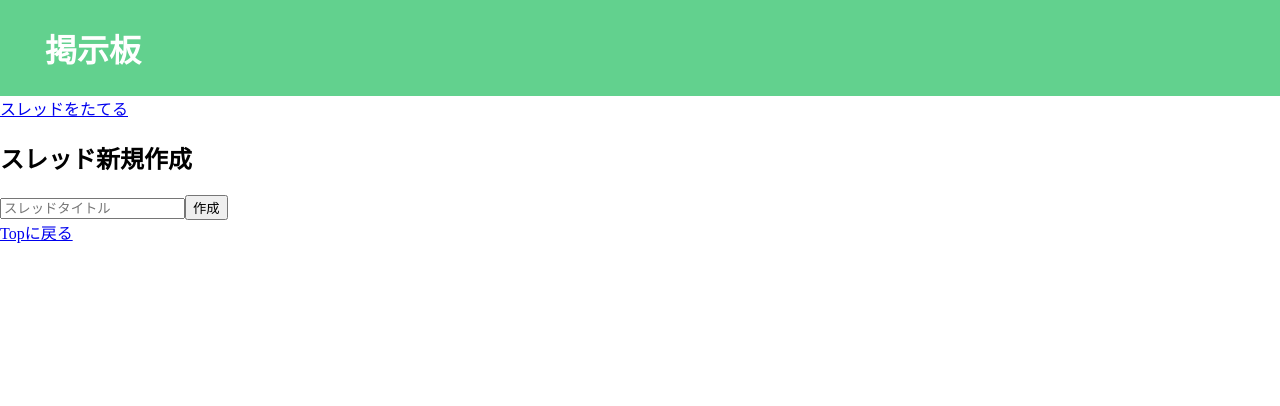
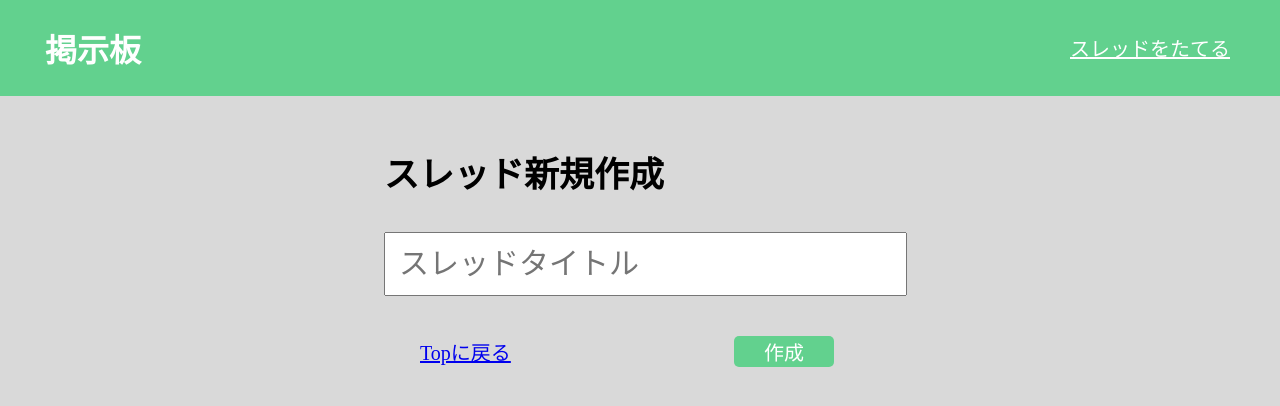
Before and after one commit to Im-not-yoneda/react-kiso1, a React (Create React App) app: page /new in a window 1280 px wide. Shown: the top 406 px of the page. Built offline with nearby package versions, Linux system fonts and the light colour scheme.

Commit message:
cssの追加

```diff
--- a/src/App.css
+++ b/src/App.css
@@ -7,14 +7,22 @@ h1 {
   color: white;
   background-color: #62d18e;
 }
+.header a {
+  font-size: 20px;
+  color: white;
+  top: -63px;
+  right: 50px;
+  float: right;
+  position: relative;
+}
 .thread {
   background-color: #d9d9d9;
-  padding: 50px 0 100px 0;
+  padding: 0 0 100px 0;
 }
-.thread h2 {
+h2 {
   font-size: 35px;
   margin: 0 30%;
-  padding-bottom: 35px;
+  padding: 50px 0 35px 0;
 }
 .thread ul {
   padding: 0;
@@ -30,3 +38,33 @@ h1 {
 .thread li + li {
   border-top: 1px solid;
 }
+.new {
+  padding-bottom: 55%;
+  background-color: #d9d9d9;
+}
+
+.new form {
+  margin-left: 30%;
+}
+.new form input {
+  font-size: 30px;
+  padding: 13px 120px 13px 13px;
+}
+.new form button {
+  color: white;
+  background: #62d18e;
+  font-size: 20px;
+  display: block;
+  margin: 40px 0 0 350px;
+  padding: 1px 30px;
+  border: 1px;
+  border-radius: 5px;
+}
+.new a {
+  font-size: 20px;
+  top: -30px;
+  left: 25%;
+  float: left;
+  position: relative;
+  margin-left: 100px;
+}
```
